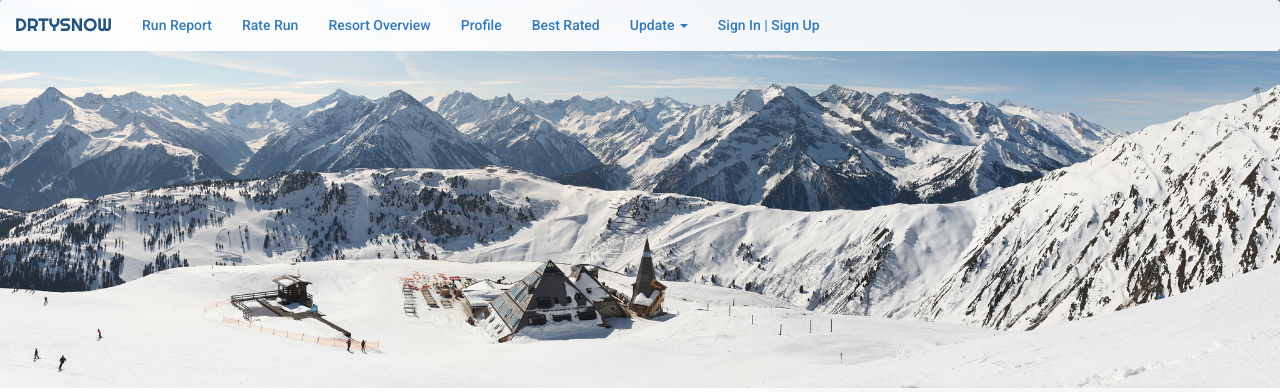
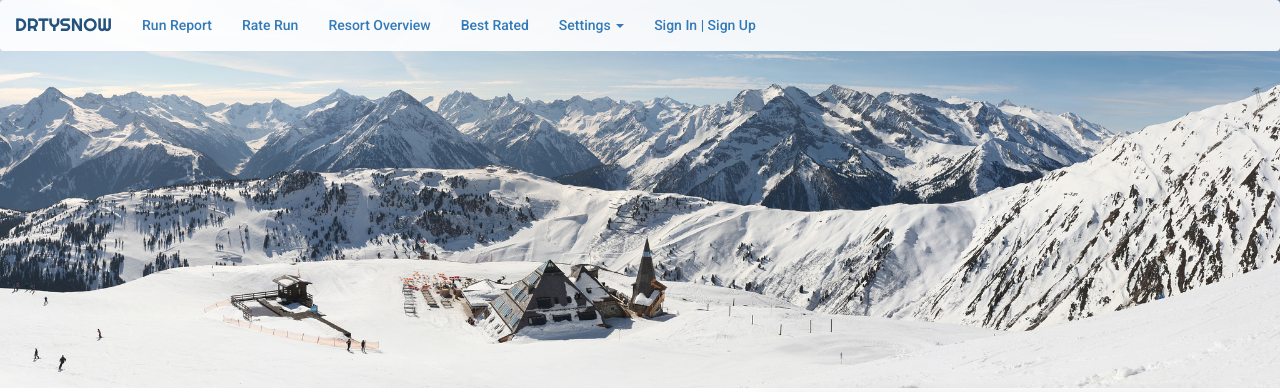
Before and after one commit to phoefgen/udacity-catalog, a Flask app: page /landing in a window 1280 px wide. Shown: the top 392 px of the page. Run offline with Flask 2, Linux system fonts and the light colour scheme; some libraries are stand-ins or nearby versions.

Commit message:
modify menu structure

```diff
--- a/drtysnow/templates/navbar.html
+++ b/drtysnow/templates/navbar.html
@@ -2,7 +2,6 @@
     <body>
       <div class="navbar-wrapper">
         <div class="container">
-
           <nav class="navbar navbar-fixed-top">
             <div class="container">
               <div class="navbar-header">
@@ -21,16 +20,16 @@
                   <li><a href="#contact">Run Report</a></li>
                   <li><a href="#contact">Rate Run</a></li>
                   <li><a href="#about">Resort Overview</a></li>
-                  <li><a href="">Profile</a></li>
                   <li><a href="">Best Rated</a></li>
 
                   <li class="dropdown">
                     <a href="#" class="dropdown-toggle" data-toggle="dropdown"
                                             role="button" aria-haspopup="true"
-                             aria-expanded="false">Update <span class="caret">
+                             aria-expanded="false">Settings <span class="caret">
                                                                    </span></a>
                     <ul class="dropdown-menu">
-                      <li><a href="#">Update Profile</a></li>
+                      <li><a href="#">Edit Profile</a></li>
+                      <li class="divider"></li>
                       <li><a href="#">Edit Resort</a></li>
                       <li><a href="#">Edit Run</a></li>
                     </ul>
@@ -40,6 +39,5 @@
               </div>
             </div>
           </nav>
-
         </div>
       </div>
```
